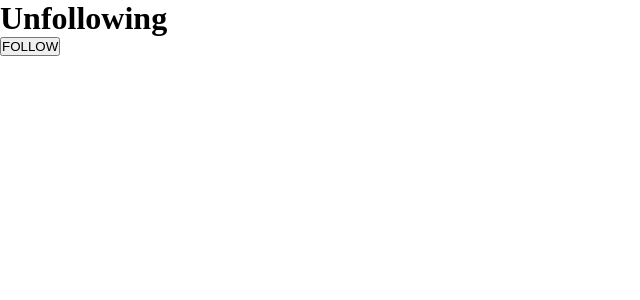
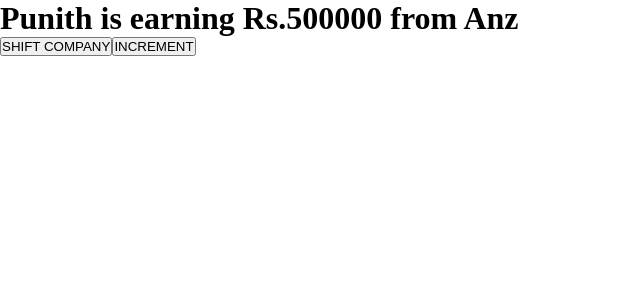
Before and after one commit to TopSDE/react-vite, a React (Vite) app: page / in a window 1280 px wide. Shown: the top 300 px of the page, without its empty margins (0-640 px from the left). Built offline with nearby package versions, Linux system fonts and the light colour scheme.

Commit message:
19/01/26

```diff
--- a/src/App.jsx
+++ b/src/App.jsx
@@ -418,7 +418,7 @@
 // ---------------------------------
 // **IMP
 // HOOKS => TOGGLE
-//*
+/*
 
 import React from 'react'
 import SimpleCounter from './task/SimpleCounter'
@@ -434,4 +434,47 @@
 }
 export default App
 
+*/
+
+// ------------------------------------------------------------------
+
+// ONE PROGRAM NOT WRITTEN -- PRESENT IN QTALK
+
+// ------------------------------------------------------------------
+
+// **IMP
+// CONTEXT API
+/*
+
+import React from 'react'
+import ProductContext from './context/ProductContext'
+
+const App = () => {
+    return (
+        <>
+            <ProductContext/>
+        </>
+    )
+}
+export default App
+
+*/
+
+// ---------------------------------
+// **IMP
+// CONTEXT API
+// /*
+
+import React from 'react'
+import ProfileContext from './context/ProfileContext'
+
+const App = () => {
+    return (
+        <>
+            <ProfileContext/>
+        </>
+    )
+}
+export default App
+
 // */
--- /dev/null
+++ b/src/context/ProductContext.jsx
@@ -0,0 +1,21 @@
+// **IMP
+// CONTEXT API
+/*
+
+import React, {createContext} from 'react'
+import WhisherList from '../WhisherList'
+import Cart from '../Cart'
+
+export const ProductApi = createContext()
+
+const ProductContext = () => {
+    return (
+        <ProductApi.Provider value="Provider has sent some Message">
+            <WhisherList/>
+            <Cart/>
+        </ProductApi.Provider>
+    )
+}
+export default ProductContext
+
+*/
--- /dev/null
+++ b/src/context/ProfileContext.jsx
@@ -0,0 +1,33 @@
+// ---------------------------------
+// **IMP
+// CONTEXT API
+// /*
+
+import React, { createContext, useState } from 'react'
+import MyProfile from '../task/MyProfile'
+
+export let ProfileApi = createContext()
+
+const ProfileContext = () => {
+
+    let employee = "Punith"
+    let [salary, setSalary] = useState(500000)
+    let [company, setCompany] = useState("Anz")
+
+    let salIncrement = () => {
+        setSalary(salary + 10000)
+    }
+
+    let shiftCompany = () => {
+        setCompany("XYZ")
+    }
+
+    return (
+        <ProfileApi.Provider value={{employee, salary, company, salIncrement, shiftCompany}}>
+            <MyProfile/>
+        </ProfileApi.Provider>
+    )
+}
+export default ProfileContext
+
+// */
--- a/src/task/MyProfile.jsx
+++ b/src/task/MyProfile.jsx
@@ -1,30 +1,54 @@
-import React from 'react'
+// import React from 'react'
 
-const MyProfile = (props) => {
-    console.log(props);
+// const MyProfile = (props) => {
+//     console.log(props);
 
-    let {info: {firstName, middleName, lastName, nation, age, photo, match="India", run}, children} = props
+//     let {info: {firstName, middleName, lastName, nation, age, photo, match="India", run}, children} = props
+
+//     return (
+//         <>
+//             <section>
+//                 <h1>
+//                     Profile of {firstName} {middleName} {lastName}
+//                 </h1>
+//                 <img src={photo} alt='' height="300px" width="500px"></img>
+//                 <h2>
+//                     Nation is = {nation}
+//                 </h2>
+//                 <h2>
+//                     Age is = {age}
+//                 </h2>
+//                 <h2>
+//                     Match : {match}, Runs : {run || 100}
+//                 </h2>
+
+//                 {children}
+
+//             </section>
+//         </>
+//     )
+// }
+
+// export default MyProfile
+
+
+
+import React, { useContext } from 'react'
+import { ProfileApi } from '../context/ProfileContext'
+
+const MyProfile = () => {
+
+    let data = useContext(ProfileApi)
+    console.log(data);
+    const {employee, salary, company, salIncrement, shiftCompany} = data
 
     return (
         <>
-            <section>
-                <h1>
-                    Profile of {firstName} {middleName} {lastName}
-                </h1>
-                <img src={photo} alt='' height="300px" width="500px"></img>
-                <h2>
-                    Nation is = {nation}
-                </h2>
-                <h2>
-                    Age is = {age}
-                </h2>
-                <h2>
-                    Match : {match}, Runs : {run || 100}
-                </h2>
-
-                {children}
-
-            </section>
+            <h1>
+                {employee} is earning Rs.{salary} from {company}
+            </h1>
+            <button onClick={shiftCompany}>SHIFT COMPANY</button>
+            <button onClick={salIncrement}>INCREMENT</button>
         </>
     )
 }
```
Also changed, not shown: src/Cart.jsx (+23 -2 lines), src/Product.jsx (+7 -2 lines), src/WhisherList.jsx (+24 -2 lines), src/task/ToggleContent.jsx (+8 -2 lines).
